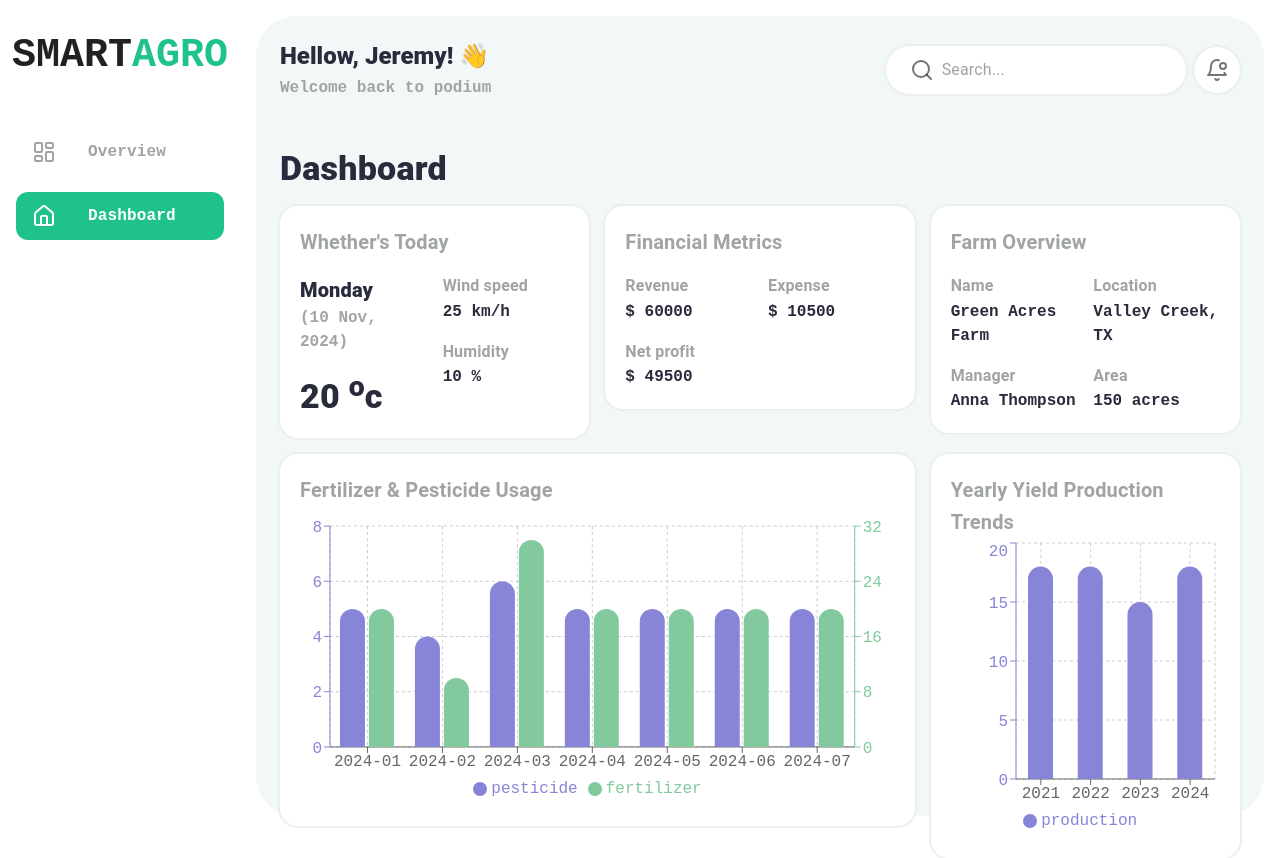
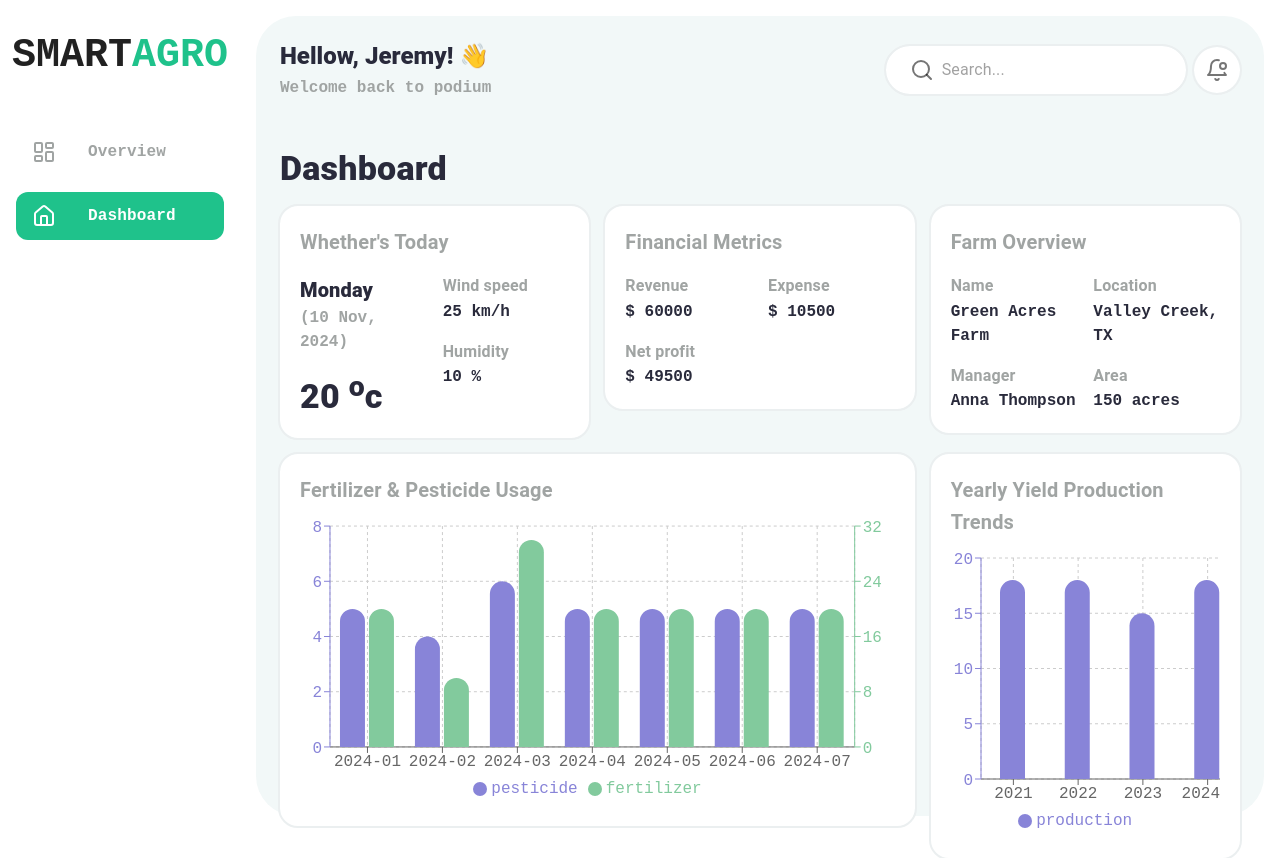
Before and after one commit to SambhajiShinde1234/saas-web-application-smart-agro, a React (Vite) app: page /dashboard in a window 1280 px wide. Built offline with nearby package versions, Linux system fonts and the light colour scheme.

Commit message:
done yearly production single bar chart

```diff
--- a/src/components/charts/SingleBarChart.jsx
+++ b/src/components/charts/SingleBarChart.jsx
@@ -16,18 +16,22 @@ const SingleBarChart = ({
   barDataKey,
   barFillColor = '#82ca9d',
   legendIconType = 'circle',
+  top = 20,
+  right = -20,
+  left = -30,
+  bottom = 5,
 }) => {
   return (
     <ResponsiveContainer width="100%" height="100%">
       <BarChart
         data={graphData}
         barSize={25}
-        // margin={{
-        //   top: { top },
-        //   right: { right },
-        //   left: { left },
-        //   bottom: { bottom },
-        // }}
+        margin={{
+          top: top,
+          right: right,
+          left: left,
+          bottom: bottom,
+        }}
       >
         <CartesianGrid strokeDasharray="3 3" />
         <XAxis dataKey={xAxisDataKey} />
```
